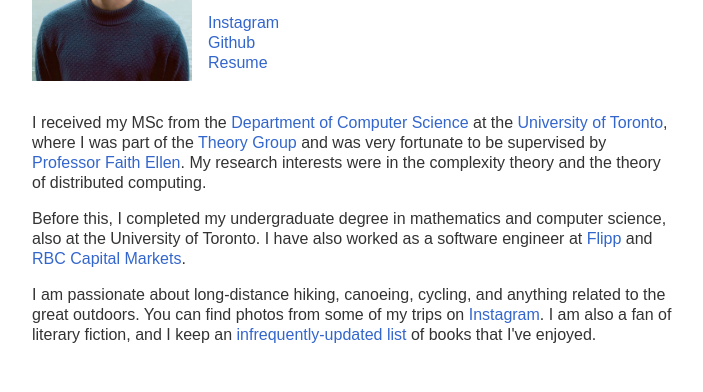
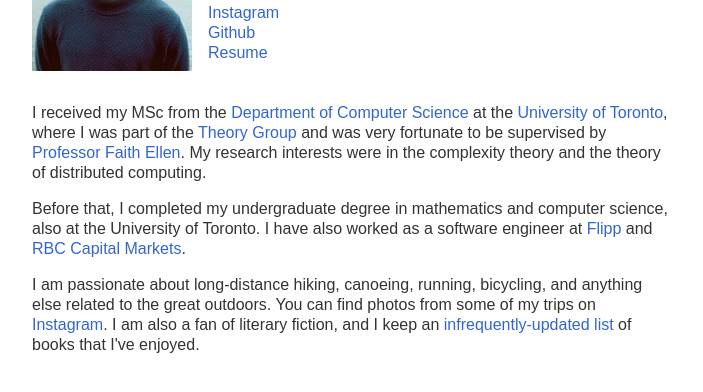
Before and after one commit to kaymanb/online-presence, a plain HTML site: page index.html in a window 1280 px wide. Shown: the part 286-678 px from the top of the page, without its empty margins (288-991 px from the left). Drawn offline with Linux system fonts and the light colour scheme.

Commit message:
Reworded two paragraphs

```diff
--- a/index.html
+++ b/index.html
@@ -28,12 +28,14 @@
            My research interests were in the complexity theory and the theory of distributed computing.
             </p>
             <p>
-                Before this, I completed my undergraduate degree in mathematics and computer science, also at the University of Toronto.
+                Before that, I completed my undergraduate degree in mathematics and computer science, also at the University of Toronto.
                 I have also worked as a software engineer at
                 <a href="https://corp.flipp.com/">Flipp</a> and <a href="https://www.rbccm.com/en/">RBC Capital Markets</a>.
             </p>
             <p>
-                I am passionate about long-distance hiking, canoeing, cycling, and anything related to the great outdoors. You can find photos from some of my trips on <a href="https://www.instagram.com/kaymnb">Instagram</a>. I am also a fan of literary fiction, and I keep an <a href="https://docs.google.com/spreadsheets/d/1FWXTWSOi48cz4Jhm7QcrQ-9itJdhmV0UxDNYroigm-8/edit?usp=sharing">infrequently-updated list</a> of books that I've enjoyed.
+                I am passionate about long-distance hiking, canoeing, running, bicycling, and anything else related to the great outdoors.
+                You can find photos from some of my trips on <a href="https://www.instagram.com/kaymnb">Instagram</a>.
+                I am also a fan of literary fiction, and I keep an <a href="https://docs.google.com/spreadsheets/d/1FWXTWSOi48cz4Jhm7QcrQ-9itJdhmV0UxDNYroigm-8/edit?usp=sharing">infrequently-updated list</a> of books that I've enjoyed.
             </p>
         </div>
     </div>
```
